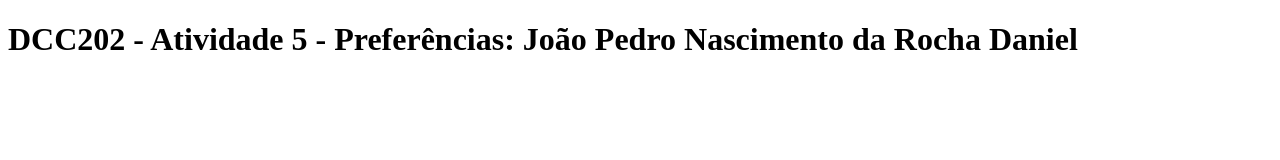
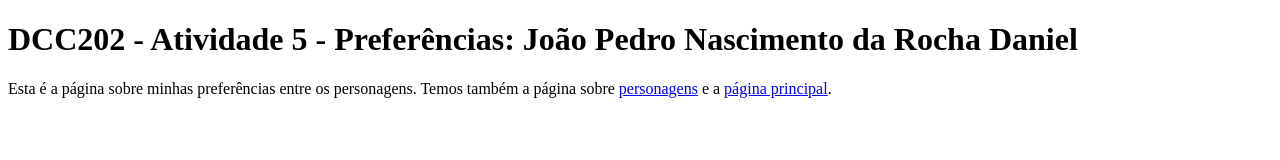
Before and after one commit to ufjf-dcc202/ufjf-dcc202-2023-3-a-atv5-joaopedrodaniel, a website: page preferencias.html in a window 1280 px wide. Drawn offline with Linux system fonts and the light colour scheme.

Commit message:
adiciona paragrafo com links na main

```diff
--- a/preferencias.html
+++ b/preferencias.html
@@ -8,6 +8,7 @@
 <body>
     <main>
         <h1>DCC202 - Atividade 5 - Preferências: João Pedro Nascimento da Rocha Daniel</h1>
+        <p>Esta é a página sobre minhas preferências entre os personagens. Temos também a página sobre <a href="personagens.html">personagens</a> e a <a href="index.html">página principal</a>.</p>
     </main>
 </body>
 </html>
```
